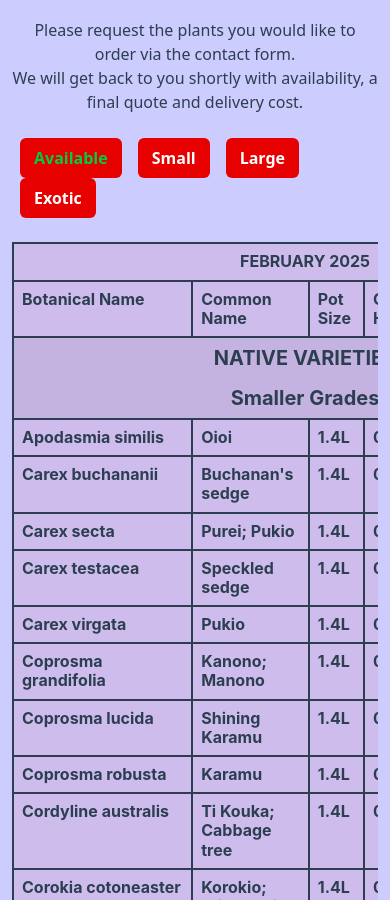
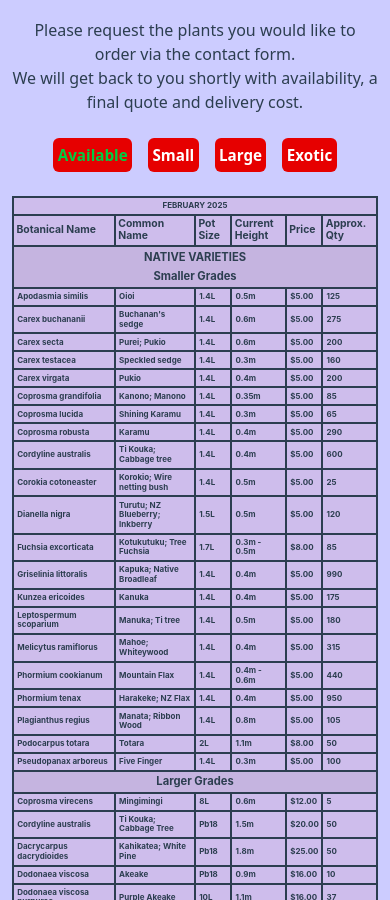
Before and after one commit to bojodesign/mistyacres, a React (Vite) app: page / in a window 390 px wide. Shown: the part 1100-2000 px from the top of the page. Built offline with nearby package versions, Linux system fonts and the light colour scheme.

Commit message:
Add responsive styling for trade list table

```diff
--- a/src/themes/mistyacres/_portfolio.scss
+++ b/src/themes/mistyacres/_portfolio.scss
@@ -1,3 +1,24 @@
+/* Nav */
+
+@media (max-width: 575.98px) {
+  .nav-link {
+    padding: 0.375rem 0.5rem;
+  }
+}
+
+@media (max-width: 420px) {
+  .nav-link {
+    padding: 0.35rem 0.3rem;
+  }
+}
+
+@media (max-width: 320px) {
+  .nav-link {
+    padding: 0.15rem 0.2rem;
+    font-size: 0.9rem;
+  }
+}
+
 /* Portfolio */
 
 .portfolio .portfolio-item {
@@ -57,13 +78,35 @@
   padding-bottom: 1.5rem;
 }
 
+@media (max-width: 575.98px) {
+  .btn {
+    --bs-btn-padding-x: 0.375rem;
+    --bs-btn-padding-y: 0.275rem;
+    font-size: 0.95rem;
+  }
+}
+
+@media (max-width: 420px) {
+  .btn {
+    --bs-btn-padding-x: 0.15rem;
+    --bs-btn-padding-y: 0.2rem;
+  }
+}
+
+@media (max-width: 320px) {
+  .btn {
+    --bs-btn-padding-x: 0.1rem;
+    --bs-btn-padding-y: 0.2rem;
+    font-size: 0.71rem;
+  }
+}
+
 button.btn.filter {
   color: #fff;
   font-size: 1.5rem;
   font-weight: 600;
   text-decoration: none;
 
-  /* background: ; */
   &:hover,
   &:focus {
     color: var(--bs-house-green);
@@ -120,3 +163,95 @@ input.quantity {
   width: 100%;
   height: 100%;
 }
+
+.trade-list-container table {
+  // Ensure table takes full width
+  table-layout: fixed;
+  width: 100%;
+  vertical-align: middle;
+}
+
+// Large devices
+@media (max-width: 767.98px) {
+  .trade-list-container table {
+    font-size: 0.9rem;
+  }
+
+  .trade-list-container tbody th {
+    padding: 0.2rem;
+  }
+
+  .trade-list-container tbody td {
+    padding: 0.3rem;
+  }
+
+  .trade-list-container .trade-header td {
+    padding: 0.4rem;
+    font-size: 1rem;
+  }
+}
+
+// Medium devices
+@media (max-width: 575.98px) {
+  .trade-list-container table {
+    font-size: 0.75rem;
+  }
+
+  .trade-list-container tbody th {
+    padding: 0.2rem;
+  }
+
+  .trade-list-container tbody td {
+    padding: 0.3rem;
+  }
+
+  .trade-list-container .trade-header td {
+    padding: 0.3rem;
+    font-size: 0.8rem;
+  }
+}
+
+// Small phones
+@media (max-width: 420px) {
+  .trade-list-container table {
+    font-size: 0.65rem;
+    min-width: 100%;
+    // Prevent table from growing beyond container
+    max-width: 100%;
+  }
+
+  .trade-list-container tbody th {
+    padding: 0.15rem;
+  }
+
+  .trade-list-container tbody td {
+    padding: 0.2rem;
+    font-size: 0.5rem;
+  }
+
+  .trade-list-container .trade-header td {
+    padding: 0.2rem;
+    font-size: 0.7rem;
+  }
+}
+
+// Extra small phones (iPhone SE, etc.)
+@media (max-width: 320px) {
+  .trade-list-container table {
+    font-size: 0.5rem;
+  }
+
+  .trade-list-container tbody th {
+    padding: 0.1rem;
+  }
+
+  .trade-list-container tbody td {
+    padding: 0.15rem;
+    font-size: 0.45rem;
+  }
+
+  .trade-list-container .trade-header td {
+    padding: 0.1rem;
+    font-size: 0.6rem;
+  }
+}
```
